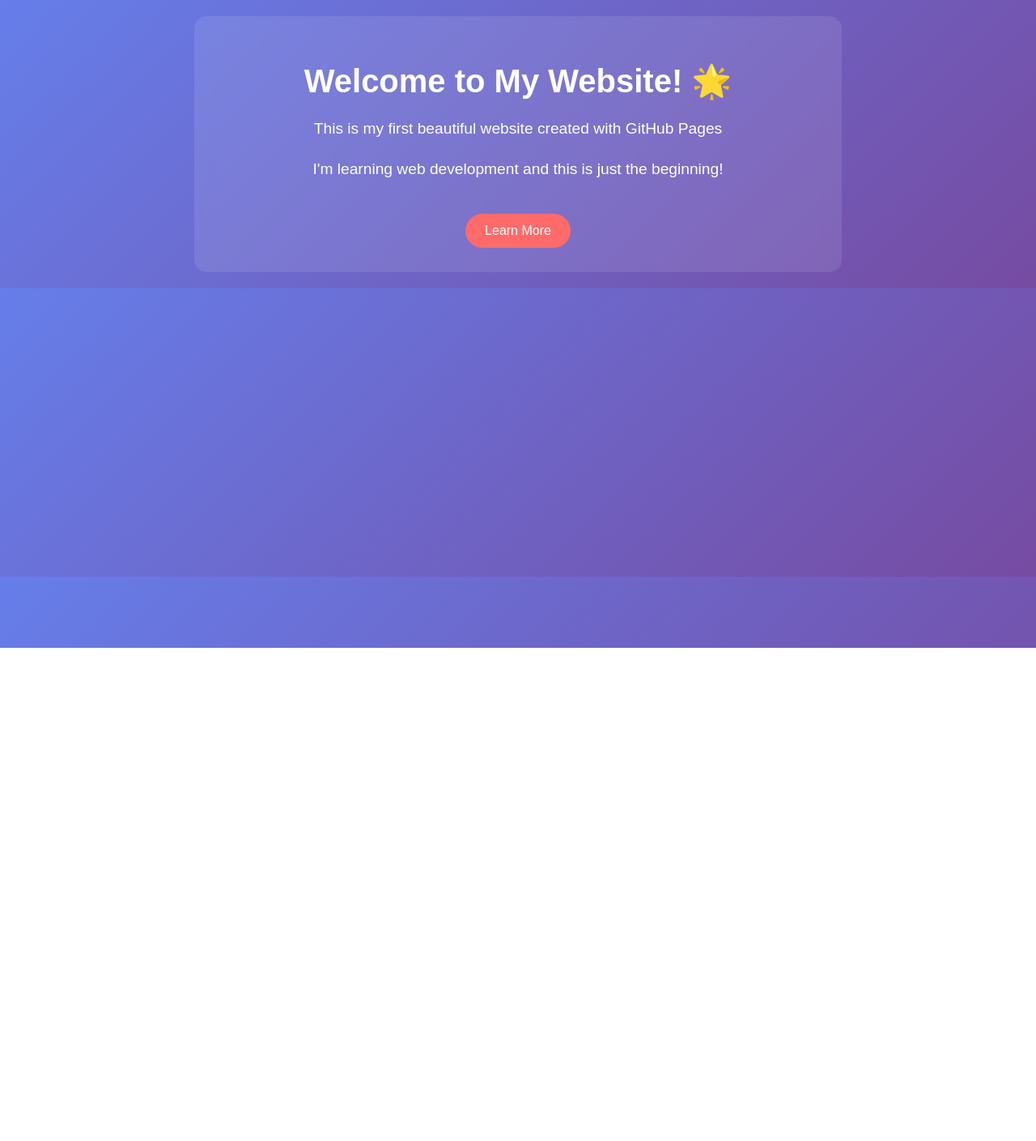
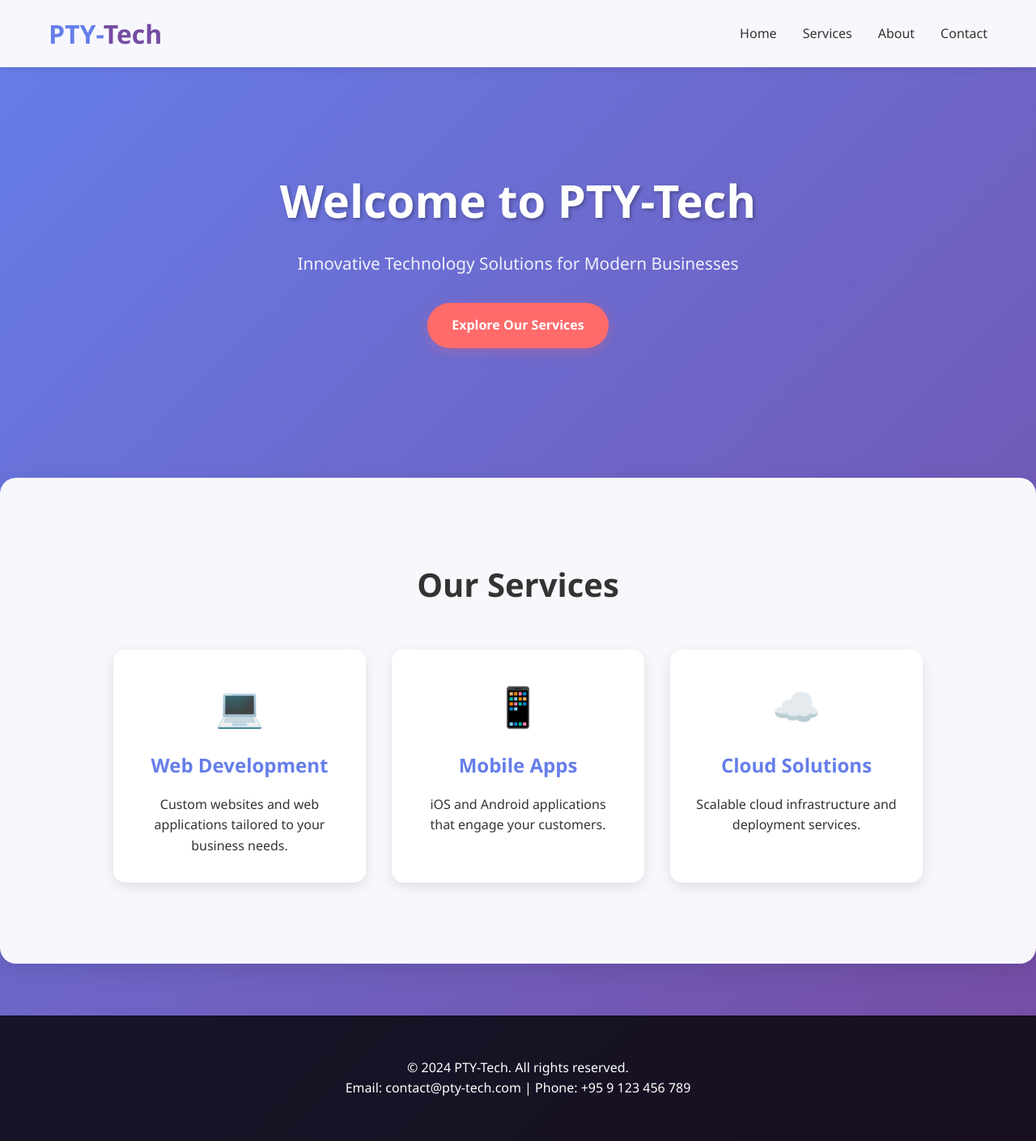
Before and after one commit to phyothuyabusiness-mm/ptytech, a plain HTML site: page index.html in a window 1280 px wide. Shown: the whole page at 81% size. Before the commit the page ends 800 px from the top, so only its background shows below. Drawn offline with Linux system fonts and the light colour scheme.

Commit message:
Update index.html

```diff
--- a/index.html
+++ b/index.html
@@ -1,53 +1,215 @@
 <!DOCTYPE html>
-<html>
+<html lang="en">
 <head>
-    <title>My Beautiful Website</title>
+    <meta charset="UTF-8">
+    <meta name="viewport" content="width=device-width, initial-scale=1.0">
+    <title>PTY-Tech - Professional Technology Solutions</title>
     <style>
+        * {
+            margin: 0;
+            padding: 0;
+            box-sizing: border-box;
+        }
+
         body {
-            font-family: Arial, sans-serif;
-            max-width: 800px;
+            font-family: 'Segoe UI', Tahoma, Geneva, Verdana, sans-serif;
+            line-height: 1.6;
+            color: #333;
+            background: linear-gradient(135deg, #667eea 0%, #764ba2 100%);
+            min-height: 100vh;
+        }
+
+        .container {
+            max-width: 1200px;
             margin: 0 auto;
             padding: 20px;
-            background: linear-gradient(135deg, #667eea 0%, #764ba2 100%);
+        }
+
+        header {
+            background: rgba(255, 255, 255, 0.95);
+            padding: 1rem 0;
+            box-shadow: 0 2px 10px rgba(0,0,0,0.1);
+        }
+
+        .nav-container {
+            display: flex;
+            justify-content: space-between;
+            align-items: center;
+            max-width: 1200px;
+            margin: 0 auto;
+            padding: 0 20px;
+        }
+
+        .logo {
+            font-size: 2rem;
+            font-weight: bold;
+            color: #667eea;
+        }
+
+        .logo span {
+            color: #764ba2;
+        }
+
+        nav ul {
+            display: flex;
+            list-style: none;
+            gap: 2rem;
+        }
+
+        nav a {
+            text-decoration: none;
+            color: #333;
+            font-weight: 500;
+            transition: color 0.3s;
+        }
+
+        nav a:hover {
+            color: #667eea;
+        }
+
+        .hero {
+            text-align: center;
+            padding: 100px 20px;
             color: white;
-            text-align: center;
         }
-        .container {
-            background: rgba(255,255,255,0.1);
-            padding: 30px;
-            border-radius: 15px;
-            backdrop-filter: blur(10px);
+
+        .hero h1 {
+            font-size: 3.5rem;
+            margin-bottom: 1rem;
+            text-shadow: 2px 2px 4px rgba(0,0,0,0.3);
         }
-        h1 {
-            font-size: 2.5em;
-            margin-bottom: 20px;
+
+        .hero p {
+            font-size: 1.3rem;
+            margin-bottom: 2rem;
+            opacity: 0.9;
         }
-        p {
-            font-size: 1.2em;
-            line-height: 1.6;
-        }
-        .button {
+
+        .btn {
             display: inline-block;
-            padding: 12px 24px;
+            padding: 15px 30px;
             background: #ff6b6b;
             color: white;
             text-decoration: none;
-            border-radius: 25px;
-            margin-top: 20px;
-            transition: 0.3s;
+            border-radius: 50px;
+            font-weight: bold;
+            transition: all 0.3s ease;
+            box-shadow: 0 4px 15px rgba(255, 107, 107, 0.3);
         }
-        .button:hover {
+
+        .btn:hover {
             background: #ff5252;
             transform: translateY(-2px);
+            box-shadow: 0 6px 20px rgba(255, 107, 107, 0.4);
+        }
+
+        .services {
+            background: rgba(255, 255, 255, 0.95);
+            padding: 80px 20px;
+            border-radius: 20px;
+            margin: 40px 0;
+            box-shadow: 0 10px 30px rgba(0,0,0,0.1);
+        }
+
+        .services h2 {
+            text-align: center;
+            font-size: 2.5rem;
+            margin-bottom: 3rem;
+            color: #333;
+        }
+
+        .services-grid {
+            display: grid;
+            grid-template-columns: repeat(auto-fit, minmax(300px, 1fr));
+            gap: 2rem;
+            max-width: 1000px;
+            margin: 0 auto;
+        }
+
+        .service-card {
+            background: white;
+            padding: 2rem;
+            border-radius: 15px;
+            text-align: center;
+            box-shadow: 0 5px 15px rgba(0,0,0,0.1);
+            transition: transform 0.3s ease;
+        }
+
+        .service-card:hover {
+            transform: translateY(-5px);
+        }
+
+        .service-icon {
+            font-size: 3rem;
+            margin-bottom: 1rem;
+        }
+
+        .service-card h3 {
+            font-size: 1.5rem;
+            margin-bottom: 1rem;
+            color: #667eea;
+        }
+
+        footer {
+            background: rgba(0, 0, 0, 0.8);
+            color: white;
+            text-align: center;
+            padding: 2rem;
+            margin-top: 4rem;
         }
     </style>
 </head>
 <body>
-    <div class="container">
-        <h1>Welcome to My Website! 🌟</h1>
-        <p>This is my first beautiful website created with GitHub Pages</p>
-        <p>I'm learning web development and this is just the beginning!</p>
-        <a href="#" class="button">Learn More</a>
-    </div>
+    <header>
+        <div class="nav-container">
+            <div class="logo">PTY-<span>Tech</span></div>
+            <nav>
+                <ul>
+                    <li><a href="#home">Home</a></li>
+                    <li><a href="#services">Services</a></li>
+                    <li><a href="#about">About</a></li>
+                    <li><a href="#contact">Contact</a></li>
+                </ul>
+            </nav>
+        </div>
+    </header>
+
+    <section class="hero" id="home">
+        <div class="container">
+            <h1>Welcome to PTY-Tech</h1>
+            <p>Innovative Technology Solutions for Modern Businesses</p>
+            <a href="#services" class="btn">Explore Our Services</a>
+        </div>
+    </section>
+
+    <section class="services" id="services">
+        <div class="container">
+            <h2>Our Services</h2>
+            <div class="services-grid">
+                <div class="service-card">
+                    <div class="service-icon">💻</div>
+                    <h3>Web Development</h3>
+                    <p>Custom websites and web applications tailored to your business needs.</p>
+                </div>
+                <div class="service-card">
+                    <div class="service-icon">📱</div>
+                    <h3>Mobile Apps</h3>
+                    <p>iOS and Android applications that engage your customers.</p>
+                </div>
+                <div class="service-card">
+                    <div class="service-icon">☁️</div>
+                    <h3>Cloud Solutions</h3>
+                    <p>Scalable cloud infrastructure and deployment services.</p>
+                </div>
+            </div>
+        </div>
+    </section>
+
+    <footer>
+        <div class="container">
+            <p>&copy; 2024 PTY-Tech. All rights reserved.</p>
+            <p>Email: contact@pty-tech.com | Phone: +95 9 123 456 789</p>
+        </div>
+    </footer>
 </body>
 </html>
```
